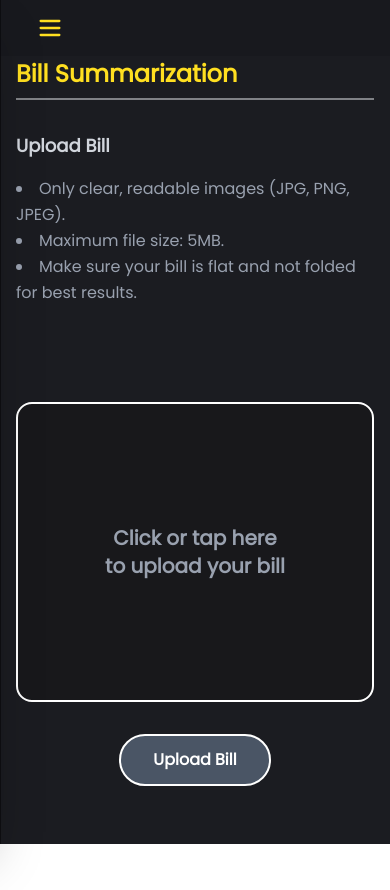
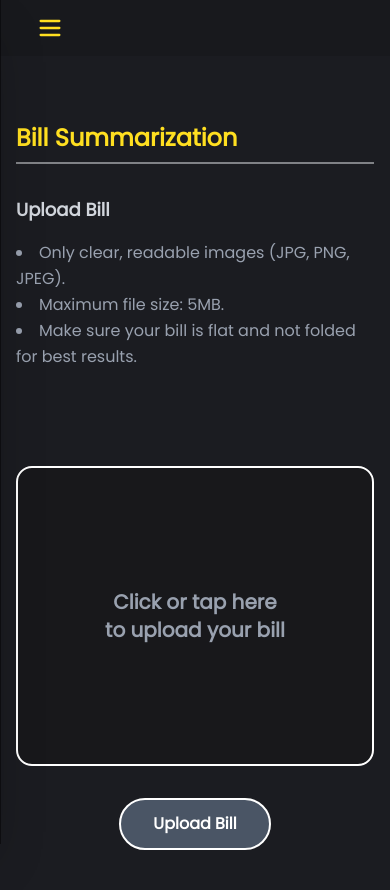
Before and after one commit to ShawnMayol/explain-my-bills, a React (Vite) app in the folder frontend/: page /bill/summarization in a window 390 px wide. Shown: the top 890 px of the page. Before the commit the page ends 844 px from the top, so only its background shows below. Built offline with nearby package versions, Linux system fonts and the light colour scheme; no server answers; sample sign-in values are in the browser's storage.

Commit message:
feat: update mobile TopBar

```diff
--- a/frontend/src/pages/BillSummarization.jsx
+++ b/frontend/src/pages/BillSummarization.jsx
@@ -1,4 +1,4 @@
-import React, { useRef, useState } from "react";
+import React, { useRef, useState, useEffect } from "react";
 import { useNavigate } from "react-router-dom";
 import Sidebar from "../components/Sidebar";
 import { HiOutlineMenu } from "react-icons/hi";
@@ -10,6 +10,7 @@ export default function BillSummarization() {
     const [previewUrl, setPreviewUrl] = useState("");
     const [error, setError] = useState("");
     const [sidebarOpen, setSidebarOpen] = useState(false);
+    const [scrolled, setScrolled] = useState(false);
     const fileInputRef = useRef();
     const navigate = useNavigate();
 
@@ -49,15 +50,26 @@ export default function BillSummarization() {
         navigate("/bill/awaiting", { state: { file: selectedFile } });
     };
 
+    useEffect(() => {
+        const onScroll = () => {
+            setScrolled(window.scrollY > 20);
+        };
+        window.addEventListener("scroll", onScroll);
+        return () => window.removeEventListener("scroll", onScroll);
+    }, []);
+
     return (
-        <div className="flex h-screen w-screen bg-[#1B1C21] text-white overflow-y-auto relative">
+        <div className="flex min-h-screen w-screen bg-[#1B1C21] text-white overflow-y-auto relative">
             <Sidebar
                 isOpen={sidebarOpen}
                 onClose={() => setSidebarOpen(false)}
             />
 
-            {/* Top Bar Mobile */}
-            <div className="absolute top-0 left-0 right-0 z-30 md:hidden bg-black/10 flex items-center h-12 px-4 py-7">
+            <div
+                className={`fixed top-0 left-0 right-0 z-30 md:hidden flex items-center h-12 px-4 py-7 transition-colors duration-300 ${
+                    scrolled ? "bg-black/50" : "bg-black/10"
+                }`}
+            >
                 <button
                     className="text-yellow-300 hover:text-white cursor-pointer ps-5"
                     onClick={() => setSidebarOpen(true)}
@@ -66,14 +78,13 @@ export default function BillSummarization() {
                 </button>
             </div>
 
-            <main className="flex-1 flex flex-col justify-center min-h-screen px-4 sm:px-8">
+            <main className="md:ml-[20%] flex-1 flex flex-col justify-center min-h-screen px-4 md:px-10 mt-16 md:mt-0">
                 <div className="w-full max-w-6xl mx-auto">
                     <h1 className="text-2xl sm:text-3xl font-bold mb-2 text-yellow-300">
                         Bill Summarization
                     </h1>
                     <hr className="mb-8 border-t-2 border-gray-200/50" />
                     <div className="flex flex-col md:flex-row gap-8 md:gap-16">
-                        {/* Info and Instructions */}
                         <section className="flex-1 mb-8 md:mb-0">
                             <p className="mb-4 text-gray-300 font-semibold text-lg">
                                 Upload Bill
@@ -94,7 +105,6 @@ export default function BillSummarization() {
                             )}
                         </section>
 
-                        {/* Upload Area */}
                         <section className="flex-1 flex flex-col items-center">
                             <div
                                 className="w-full max-w-[480px] h-[300px] sm:h-[370px] bg-zinc-900 border-2 border-white rounded-2xl flex items-center justify-center text-gray-400 text-xl sm:text-2xl font-bold cursor-pointer mb-6 outline-none focus:ring-2 focus:ring-yellow-300 transition"
```
